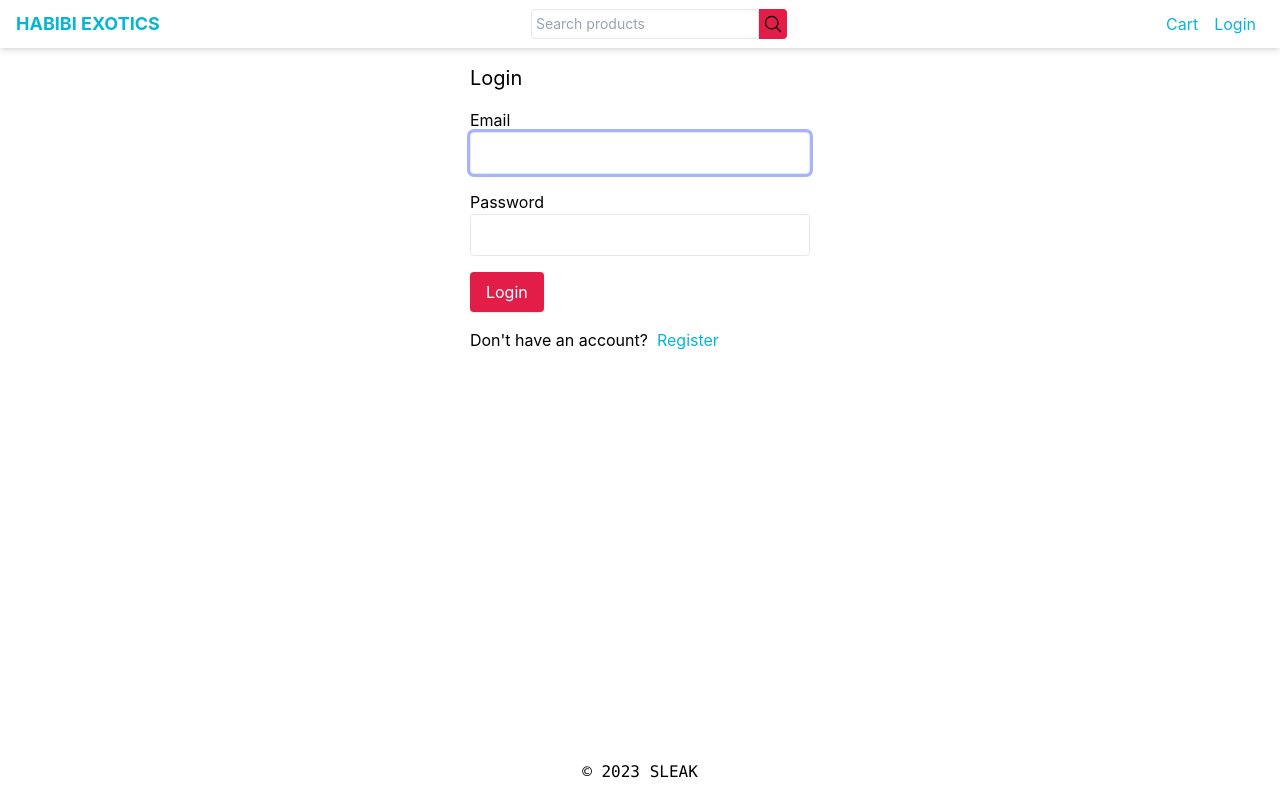
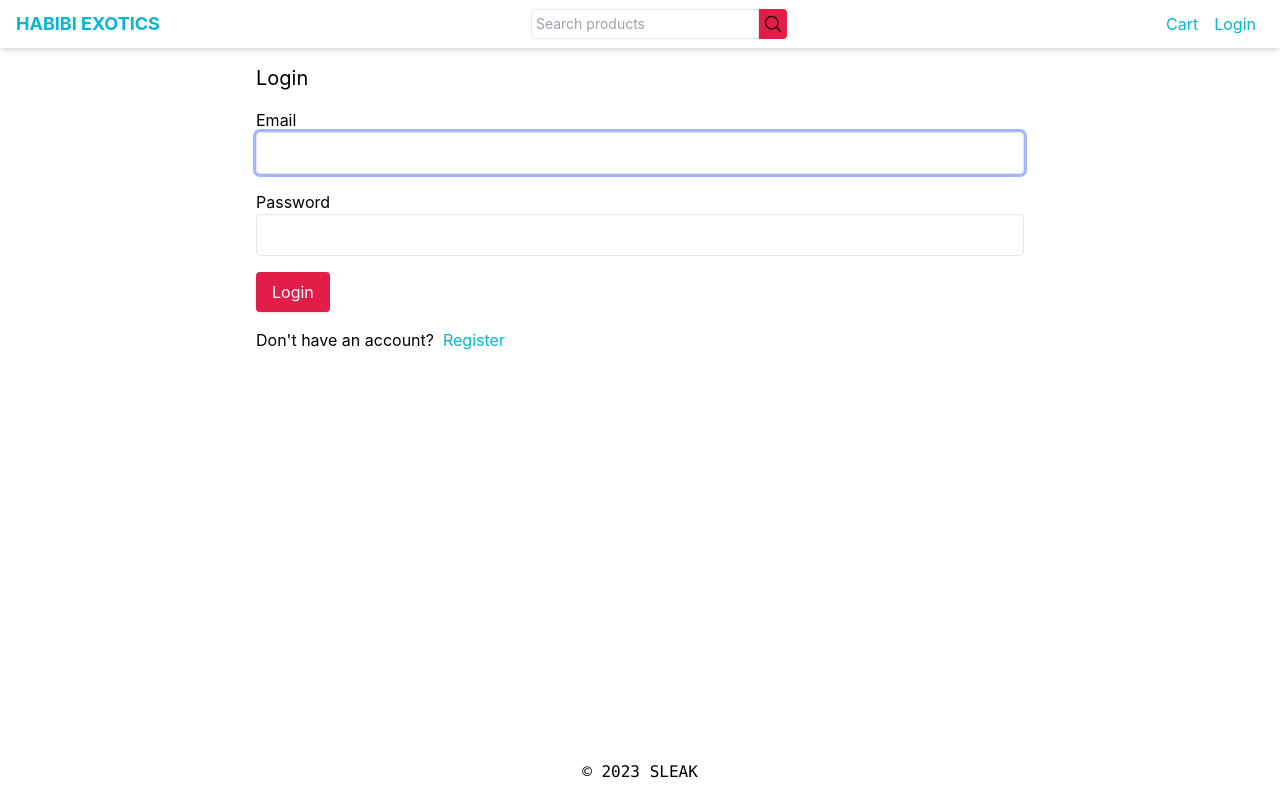
Before and after one commit to karamisa/nextjs-storefront-main, a Next.js app: page /login in a window 1280 px wide. Built offline with nearby package versions, Linux system fonts and the light colour scheme; no server answers.

Commit message:
cloudinary added

```diff
--- a/components/Layout.js
+++ b/components/Layout.js
@@ -131,7 +131,7 @@ export default function Layout({ title, children }) {
             </div>
           </nav>
         </header>
-        <main className="contianer m-auto mt-4 px-4">{children}</main>
+        <main className="container m-auto mt-4 px-4">{children}</main>
         <footer className="flex justify-center items-center bg-white text-black shadow-sm font-mono">
           <p className="p-4">© 2023 SLEAK</p>
         </footer>
--- a/pages/admin/product/[id].js
+++ b/pages/admin/product/[id].js
@@ -302,5 +302,5 @@ function AdminProductEditScreen() {
   );
 }
 
-// AdminProductEditScreen.auth = { adminOnly: true };
+AdminProductEditScreen.auth = { adminOnly: true };
 export default AdminProductEditScreen;
```
Also changed, not shown: 1 other file (tests, documents, lock files or other folders).
